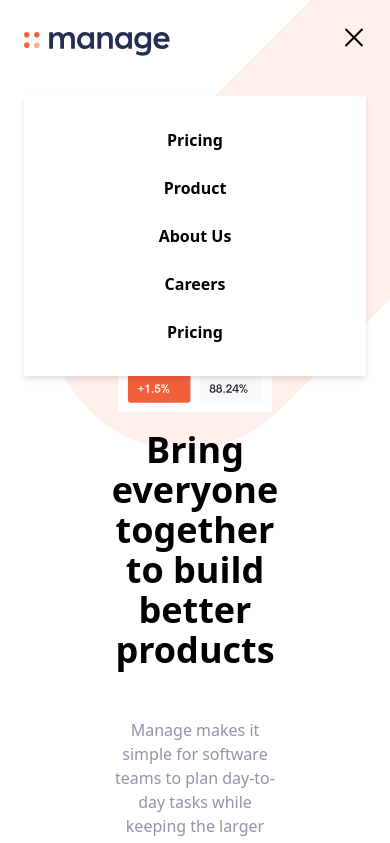
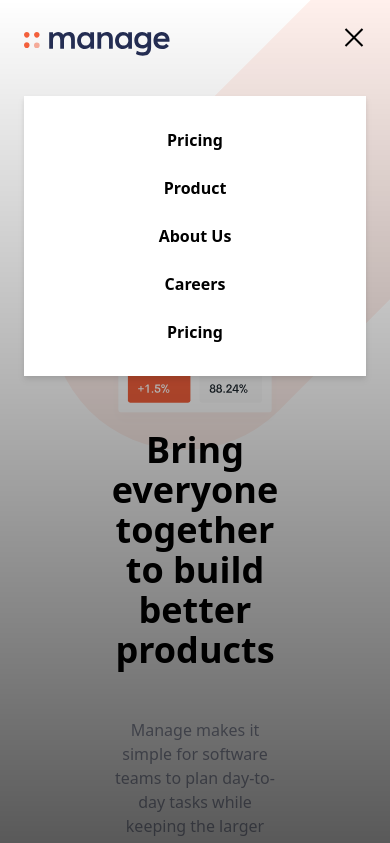
Before and after one commit to clivendon/Tailwind-Project, a website: page index.html in a window 390 px wide. Both pictures are taken after a click on the button 354 px from the left and 40 px from the top of the page. Shown: the top 843 px of the page. Drawn offline with Linux system fonts and the light colour scheme.

Commit message:
Final version close as I can get for now

```diff
--- a/JS/script.js
+++ b/JS/script.js
@@ -1,10 +1,24 @@
+document.addEventListener('DOMContentLoaded', function () {
     const btn = document.getElementById('menu-btn');
     const nav = document.getElementById('menu');
+    const overlay = document.getElementById('overlay');
 
     btn.addEventListener('click', () => {
         btn.classList.toggle('open');
         nav.classList.toggle('flex');
         nav.classList.toggle('hidden');
+        overlay.classList.toggle('hidden'); // Toggle the opacity to make it visible
+        overlay.classList.toggle('pointer-events-none'); // Toggle pointer events to make it interactive
+    });
 
-
-})
+    // Close the menu and overlay when clicking outside the menu
+    overlay.addEventListener('click', () => {
+        if (nav.classList.contains('flex')) {
+            btn.classList.toggle('open');
+            nav.classList.toggle('flex');
+            nav.classList.toggle('hidden');
+            overlay.classList.toggle('hidden');
+            overlay.classList.toggle('pointer-events-none');
+        }
+    });
+});
--- a/index.html
+++ b/index.html
@@ -7,6 +7,11 @@
     <title>Manage Landing Page</title>
   </head>
   <body>
+    <!-- Dark Overlay -->
+    <div
+      id="overlay"
+      class="fixed hidden h-screen w-screen bg-gradient-to-t from-black/65 to-white/0 pointer-events-none"
+    ></div>
     <!-- NavBar -->
     <nav class="relative container mx-auto p-6">
       <!-- flex container -->
@@ -29,7 +34,6 @@
           class="hidden p-3 px-6 pt-2 text-white bg-brightRed rounded-full baseline hover:bg-brightRedLight md:block"
           >Get Started</a
         >
-
         <!-- hamburger icon -->
         <button
           id="menu-btn"
```
Also changed, not shown: css/main.css, input.css (line endings or trailing spaces). Lines whose indentation alone changed are shown as unchanged.
